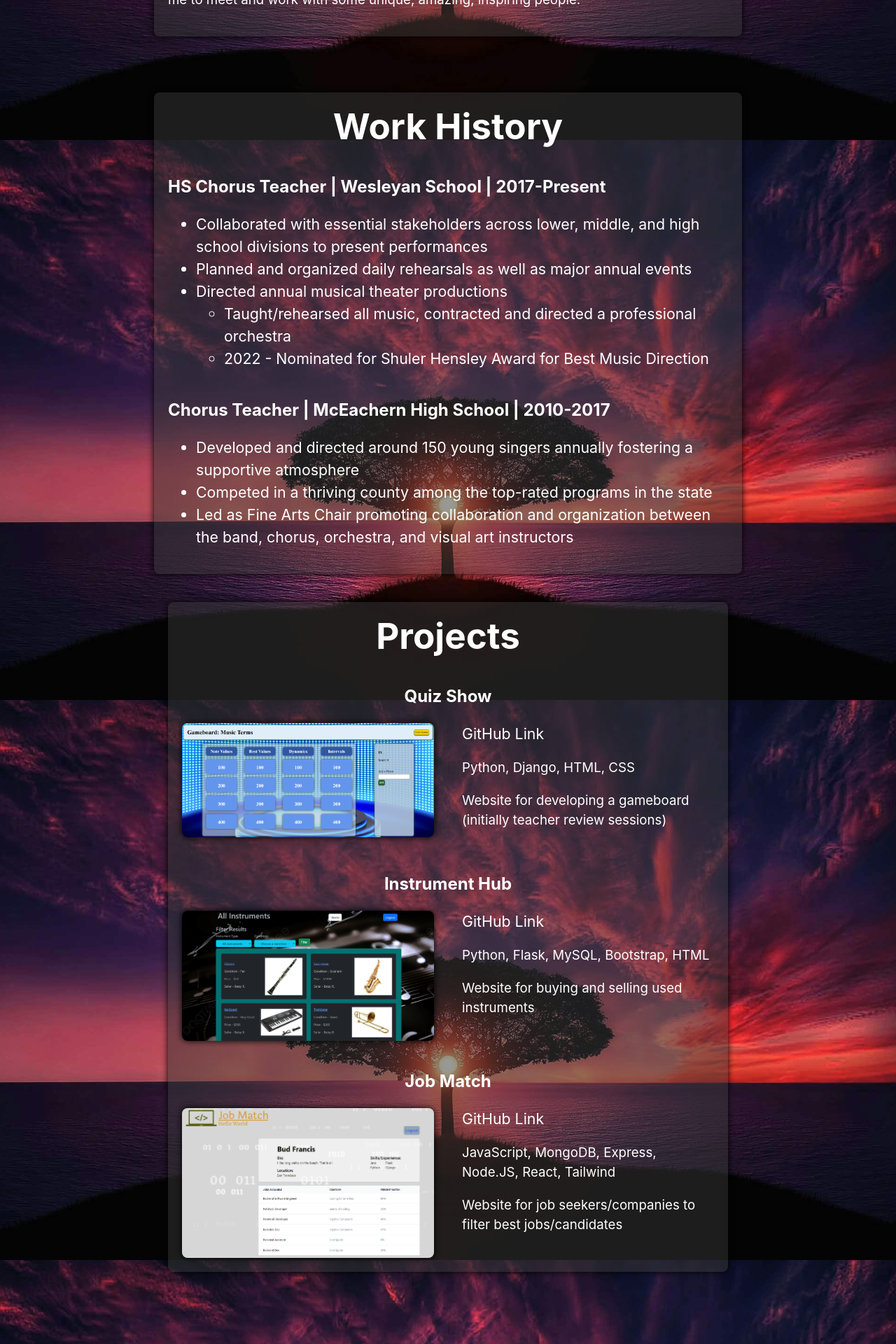
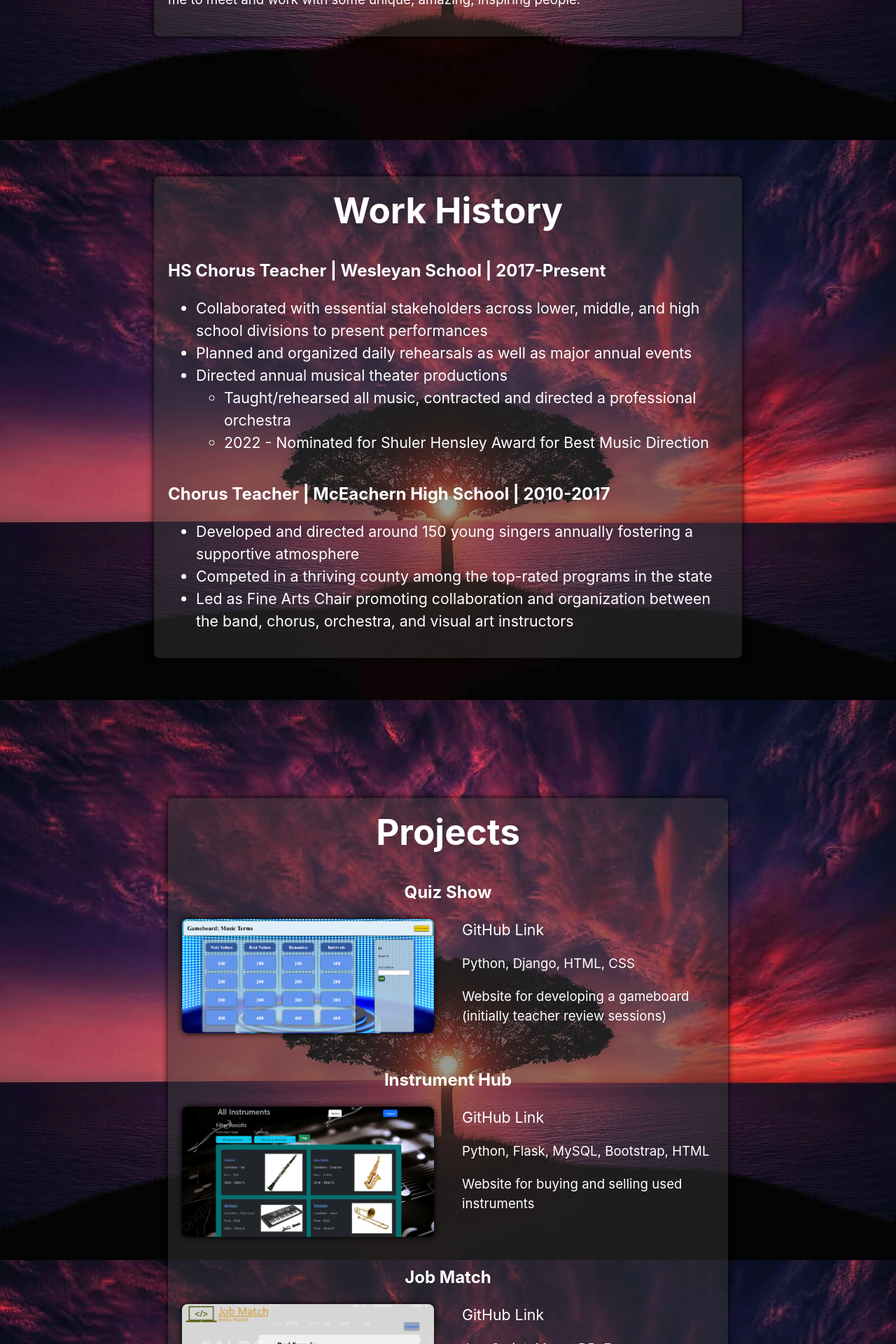
Before and after one commit to Wbradmeyer/vitePortfolio, a Vue app: page / in a window 1280 px wide. Shown: the part 600-2520 px from the top of the page at 70% size. Built offline with nearby package versions, Linux system fonts and the light colour scheme.

Commit message:
more padding to link components

```diff
--- a/src/components/Projects.vue
+++ b/src/components/Projects.vue
@@ -43,6 +43,7 @@
         margin: 0px;
         display: flex;
         justify-content: center;
+        padding: 120px 0px 0px;
     }
 
     .projects {
--- a/src/components/WorkExperience.vue
+++ b/src/components/WorkExperience.vue
@@ -1,6 +1,7 @@
 <script setup></script>
 
 <template>
+    <div class="container">
         <div class="work">
             <h1 style="text-align: center;">Work History</h1>
             <h2>HS Chorus Teacher | Wesleyan School | 2017-Present</h2>
@@ -21,6 +22,7 @@
                 <li>Led as Fine Arts Chair promoting collaboration and organization between the band, chorus,
                     orchestra, and visual art instructors</li>
             </ul>
+        </div>
     </div>
 </template>
 
```
Lines whose indentation alone changed are shown as unchanged.
